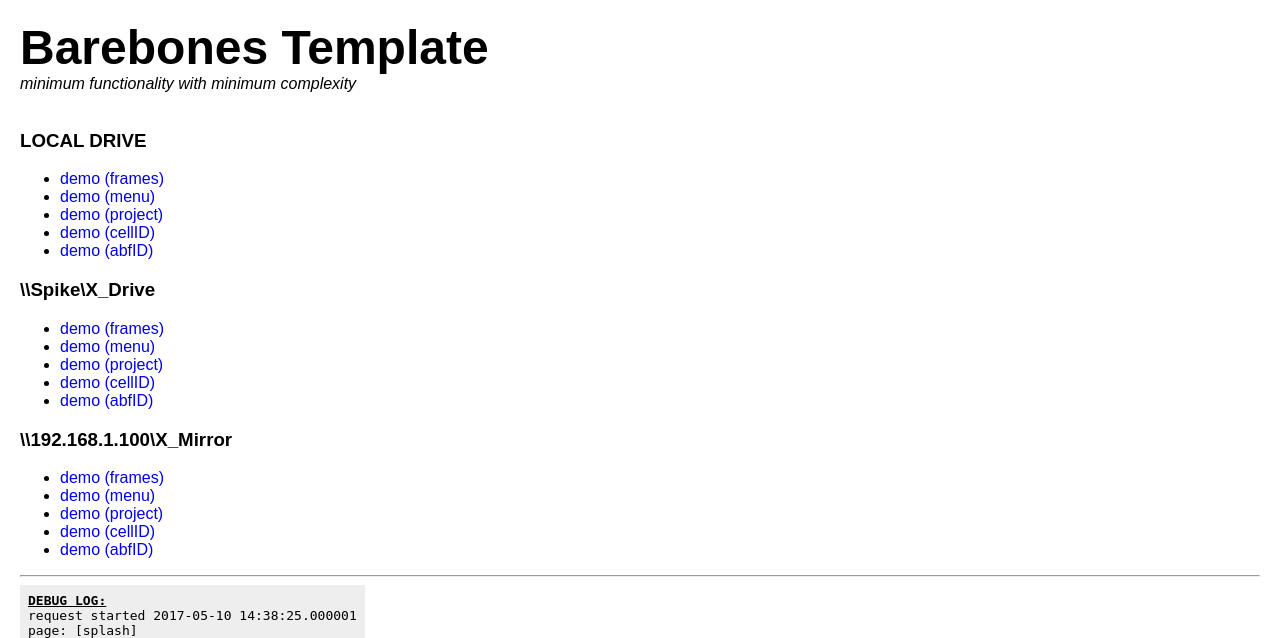
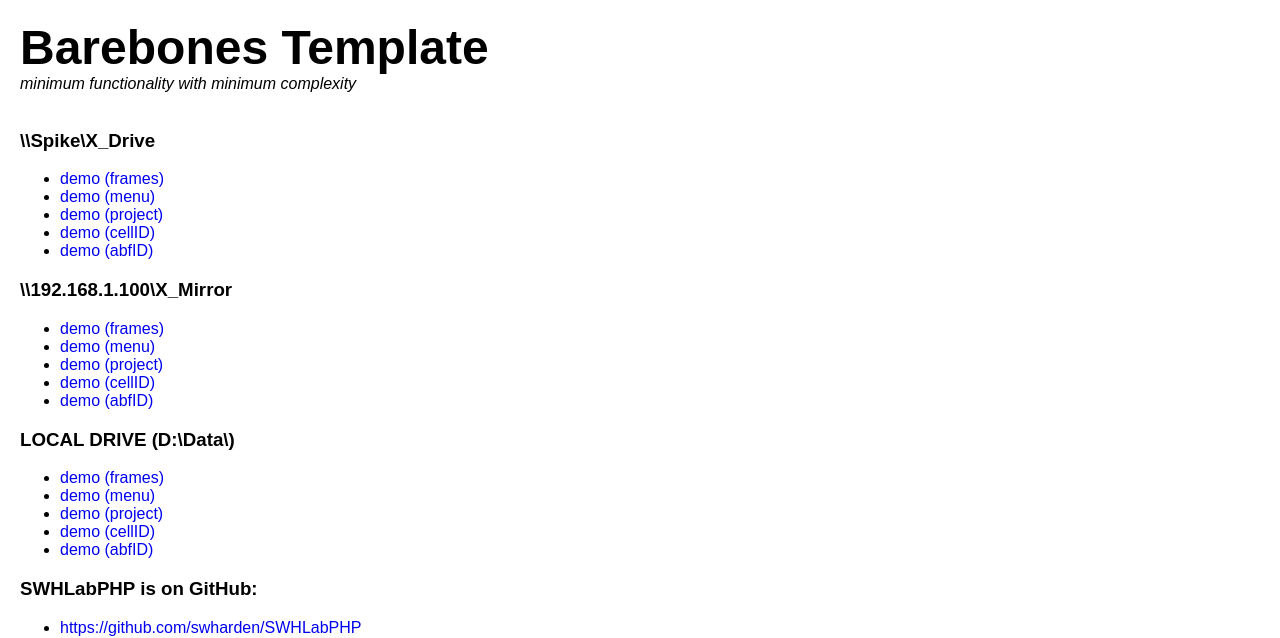
Before and after one commit to swharden/SWHLabPHP, a PHP site: page / in a window 1280 px wide. Shown: the top 638 px of the page. Run offline with PHP 8.4, Linux system fonts and the light colour scheme.

Commit message:
barebones template rename

```diff
--- a/src/config.php
+++ b/src/config.php
@@ -1,7 +1,7 @@
 <?php
 
 // customizable settings
-$template="01";
+$template="01_barebones";
 $defaultPath="\\spike\X_Drive\Data\SCOTT\2017-01-09 AT1 NTS";
 
 // this is for rewriting \\network\paths\ to web-safe served with aliased virtual directories
--- a/src/templates/01/page_splash.php
+++ b/src/templates/01_barebones/page_splash.php
@@ -1,15 +1,6 @@
 <?php include("top.php"); ?>
 <b style="font-size: 300%">Barebones Template</b><br>
 <i>minimum functionality with minimum complexity</i><br><br>
-
-<h3>LOCAL DRIVE</h3>
-<ul>
-<li><a href="?page=frames&project=D:\Data\SCOTT\2017-01-09 AT1 NTS">demo (frames)</a>
-<li><a href="?page=menu&project=D:\Data\SCOTT\2017-01-09 AT1 NTS">demo (menu)</a>
-<li><a href="?page=project&project=D:\Data\SCOTT\2017-01-09 AT1 NTS">demo (project)</a>
-<li><a href="?page=cellID&project=D:\Data\SCOTT\2017-01-09 AT1 NTS&cellID=17109004">demo (cellID)</a>
-<li><a href="?page=abfID&project=D:\Data\SCOTT\2017-01-09 AT1 NTS&abfID=17109004">demo (abfID)</a>
-</ul>
 
 <h3>\\Spike\X_Drive</h3>
 <ul>
@@ -20,7 +11,6 @@
 <li><a href="?page=abfID&project=\\spike\X_Drive\Data\SCOTT\2017-01-09 AT1 NTS&abfID=17109004">demo (abfID)</a>
 </ul>
 
-
 <h3>\\192.168.1.100\X_Mirror</h3>
 <ul>
 <li><a href="?page=frames&project=\\192.168.1.100\X_Mirror\Data\SCOTT\2017-01-09 AT1 NTS">demo (frames)</a>
@@ -30,4 +20,18 @@
 <li><a href="?page=abfID&project=\\192.168.1.100\X_Mirror\Data\SCOTT\2017-01-09 AT1 NTS&abfID=17109004">demo (abfID)</a>
 </ul>
 
+<h3>LOCAL DRIVE (D:\Data\)</h3>
+<ul>
+<li><a href="?page=frames&project=D:\Data\SCOTT\2017-01-09 AT1 NTS">demo (frames)</a>
+<li><a href="?page=menu&project=D:\Data\SCOTT\2017-01-09 AT1 NTS">demo (menu)</a>
+<li><a href="?page=project&project=D:\Data\SCOTT\2017-01-09 AT1 NTS">demo (project)</a>
+<li><a href="?page=cellID&project=D:\Data\SCOTT\2017-01-09 AT1 NTS&cellID=17109004">demo (cellID)</a>
+<li><a href="?page=abfID&project=D:\Data\SCOTT\2017-01-09 AT1 NTS&abfID=17109004">demo (abfID)</a>
+</ul>
+
+<h3>SWHLabPHP is on GitHub:</h3>
+<ul>
+<li><a href="https://github.com/swharden/SWHLabPHP">https://github.com/swharden/SWHLabPHP</a>
+</ul>
+
 <?php include("bot.php"); ?>
```
Also changed, not shown: src/templates/01_barebones/bot.php (renamed from src/templates/01/bot.php), src/templates/01_barebones/page_abfID.php (renamed from src/templates/01/page_abfID.php), src/templates/01_barebones/page_cellID.php (renamed from src/templates/01/page_cellID.php), src/templates/01_barebones/page_frames.php (renamed from src/templates/01/page_frames.php), src/templates/01_barebones/page_menu.php (renamed from src/templates/01/page_menu.php), src/templates/01_barebones/page_project.php (renamed from src/templates/01/page_project.php), src/templates/01_barebones/style.css (renamed from src/templates/01/style.css), src/templates/01_barebones/top.php (renamed from src/templates/01/top.php).
